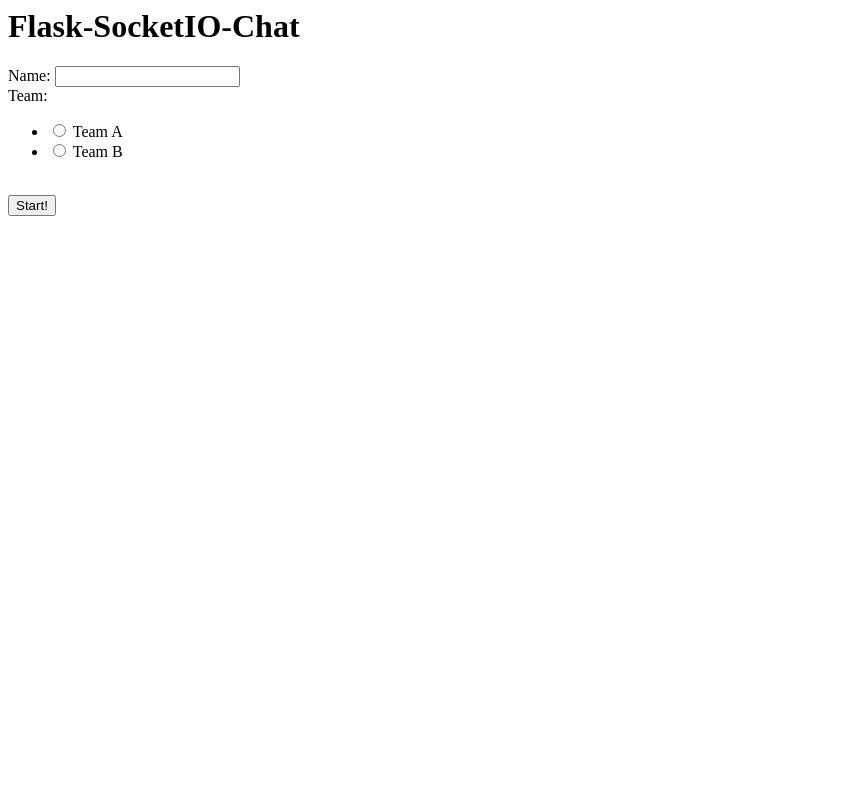
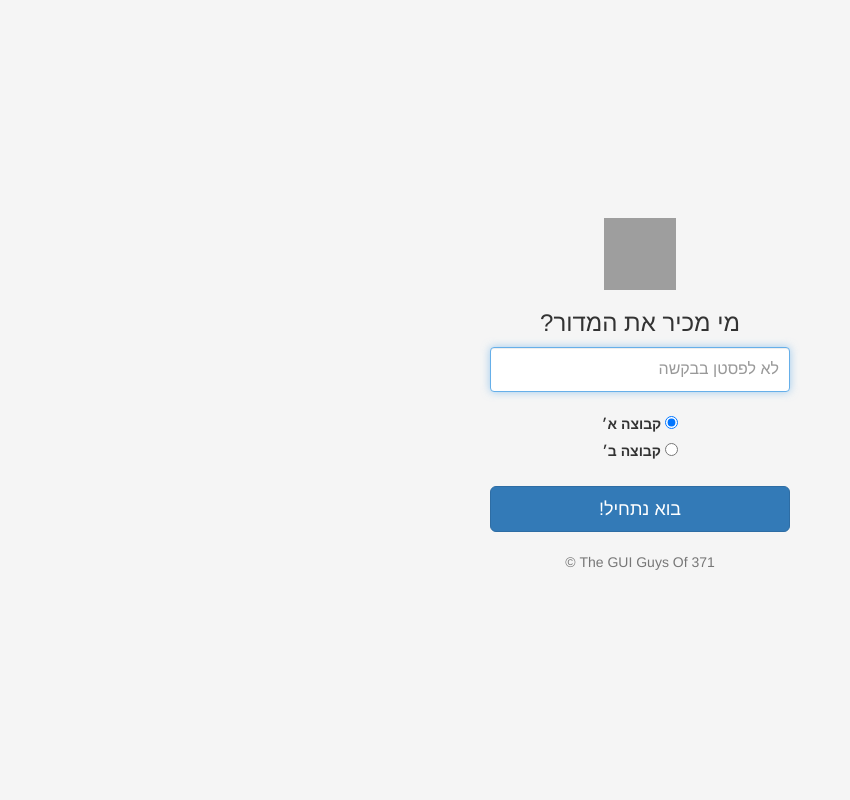
Before and after one commit to ytanay/know-your-section, a Flask app: page / in a window 1280 px wide. Shown: the whole page, without its empty margins (0-850 px from the left). Run offline with Flask 2, Linux system fonts and the light colour scheme; some libraries are stand-ins or nearby versions; grey boxes are pictures that could not be loaded.

Commit message:
Add pretty login page

```diff
--- a/app/templates/index.html
+++ b/app/templates/index.html
@@ -1,14 +1,89 @@
-<html>
-    <head>
-        <title>Flask-SocketIO-Chat</title>
-    </head>
-    <body>
-        <h1>Flask-SocketIO-Chat</h1>
-        <form method="POST">
-            {{ form.hidden_tag() }}
-            {{ form.name.label }}: {{ form.name() }} {% for error in form.name.errors %}{{ error }}{% endfor %}<br>
-            {{ form.team.label }}: {{ form.team() }} {% for error in form.team.errors %}{{ error }}{% endfor %}<br>
-            {{ form.submit() }}
-        </form>
-    </body>
+<!doctype html>
+<html lang="en">
+  <head>
+    <meta charset="utf-8">
+    <meta name="viewport" content="width=device-width, initial-scale=1, shrink-to-fit=no">
+    <meta name="description" content="">
+    <meta name="author" content="">
+
+    <title>Know Your Section?</title>
+
+    <!-- Bootstrap core CSS -->
+      <link href="https://stackpath.bootstrapcdn.com/bootstrap/3.3.7/css/bootstrap.min.css" rel="stylesheet" >
+    <link rel="stylesheet" href="https://cdnjs.cloudflare.com/ajax/libs/bootstrap-rtl/3.4.0/css/bootstrap-rtl.min.css" />
+      <style>
+          html,
+body {
+  height: 100%;
+  direction: rtl;
+}
+
+body {
+  display: -ms-flexbox;
+  display: flex;
+  -ms-flex-align: center;
+  align-items: center;
+  padding-top: 40px;
+  padding-bottom: 40px;
+  background-color: #f5f5f5;
+}
+
+.form-signin {
+  width: 100%;
+  max-width: 330px;
+  padding: 15px;
+  margin: auto;
+}
+.form-signin .checkbox {
+  font-weight: 400;
+}
+.form-signin .form-control {
+  position: relative;
+  box-sizing: border-box;
+  height: auto;
+  padding: 10px;
+  font-size: 16px;
+}
+.form-signin .form-control:focus {
+  z-index: 2;
+}
+.form-signin input[type="email"] {
+  margin-bottom: -1px;
+  border-bottom-right-radius: 0;
+  border-bottom-left-radius: 0;
+}
+.form-signin input[type="password"] {
+  margin-bottom: 10px;
+  border-top-left-radius: 0;
+  border-top-right-radius: 0;
+}
+
+      </style>
+  </head>
+
+  <body class="text-center">
+    <form class="form-signin">
+      <img class="mb-4" src="https://getbootstrap.com/assets/brand/bootstrap-solid.svg" alt="" width="72" height="72">
+      <h1 class="h3 mb-3 font-weight-normal">מי מכיר את המדור?</h1>
+      <label for="name" class="sr-only">שם</label>
+      <input type="text" id="name" name="name" class="form-control" placeholder="לא לפסטן בבקשה" required autofocus>
+        <br>
+        <div class="form-check">
+          <input class="form-check-input" type="radio" name="team" id="team-a" value="team-b" checked>
+          <label class="form-check-label" for="team-a">
+            קבוצה א׳
+          </label>
+        </div>
+        <div class="form-check">
+          <input class="form-check-input" type="radio" name="team" id="team-b" value="team-b">
+          <label class="form-check-label" for="team-b">
+            קבוצה ב׳
+          </label>
+        </div>
+        <br>
+      <button class="btn btn-lg btn-primary btn-block" type="submit">בוא נתחיל!</button>
+        <br>
+      <p class="mt-5 mb-3 text-muted">The GUI Guys Of 371 &copy;</p>
+    </form>
+  </body>
 </html>
```
